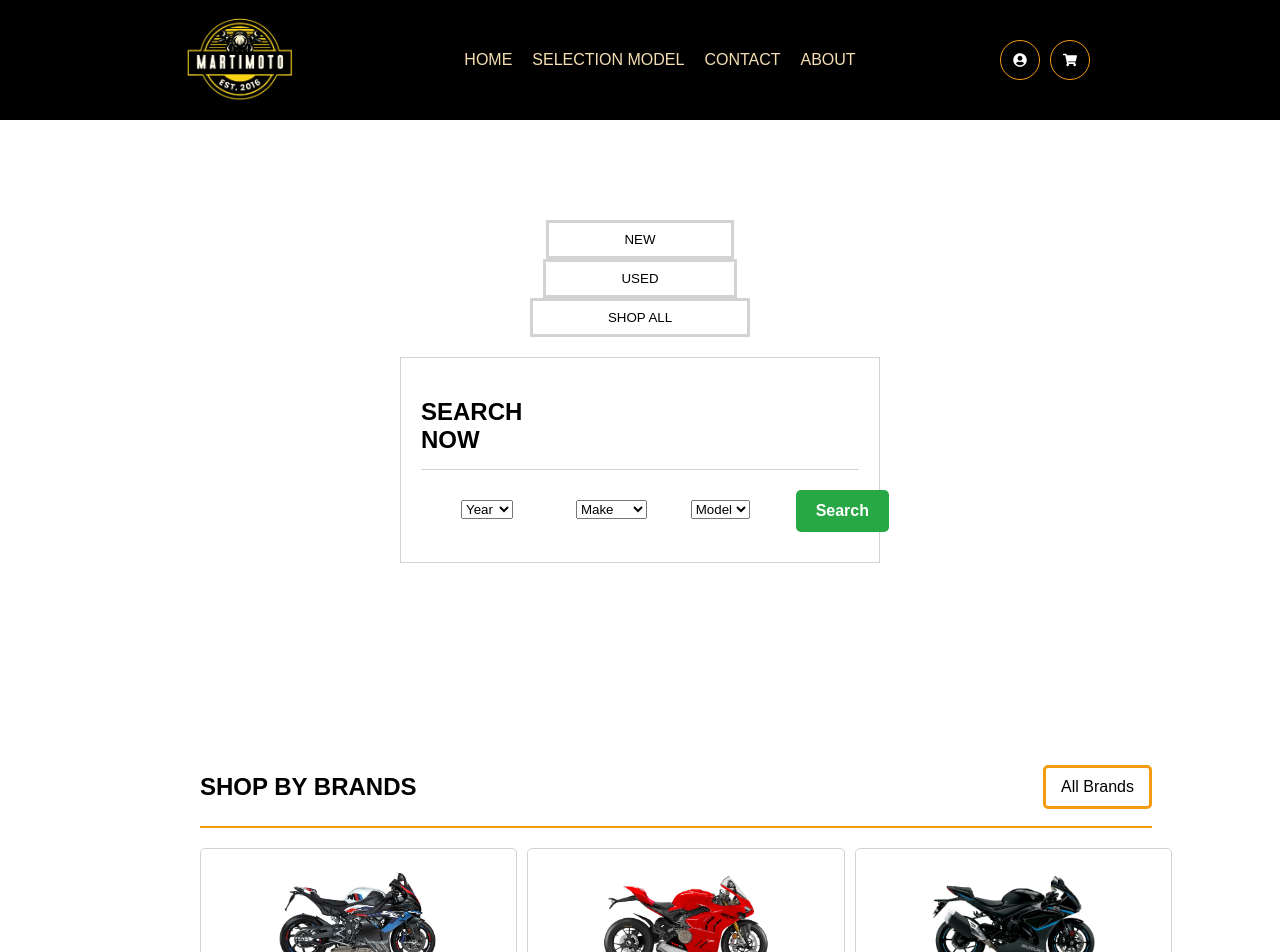
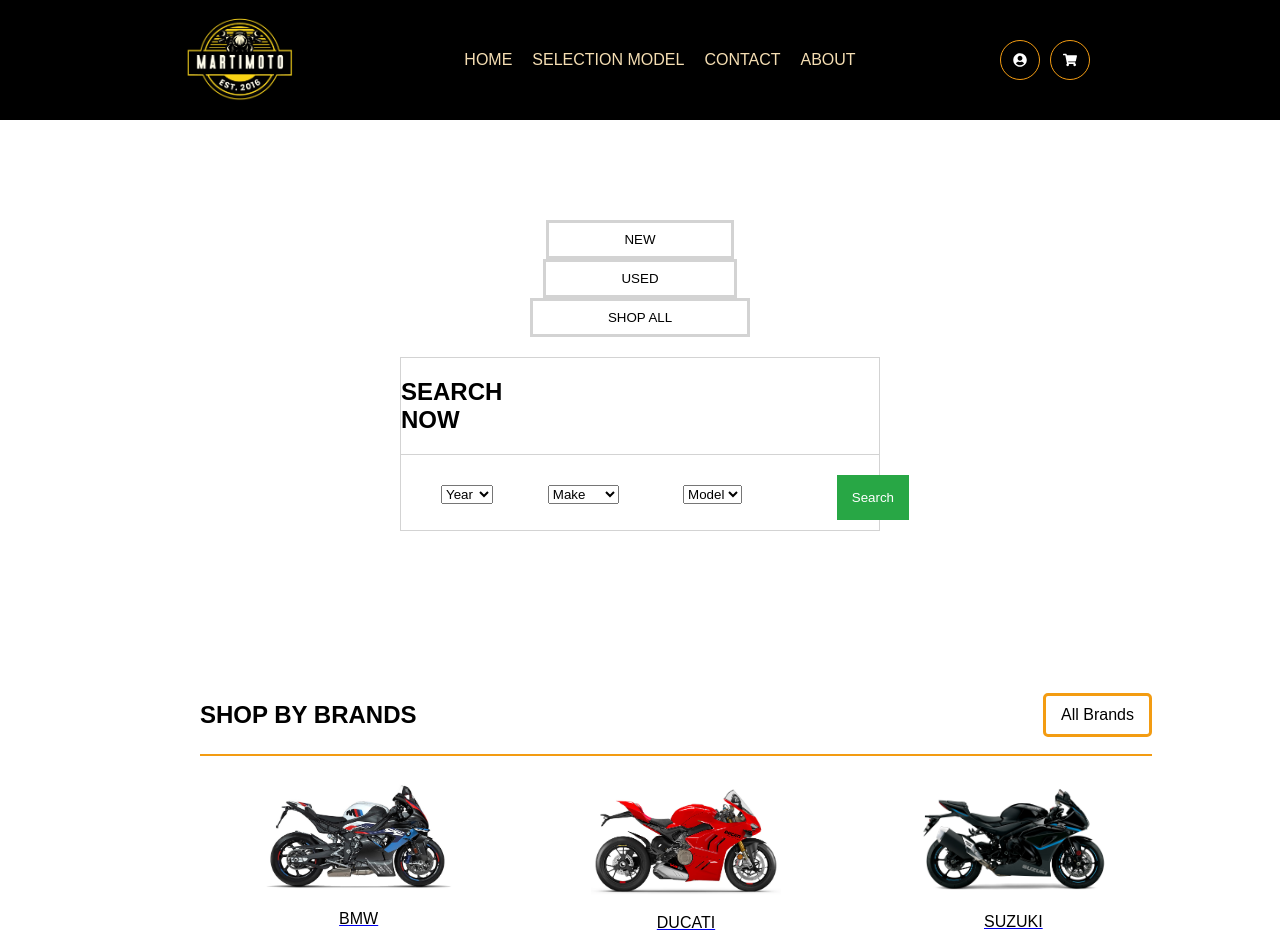
Before and after one commit to dsimplichev/martimoto, a React (Create React App) app: page /partssearch in a window 1280 px wide. Shown: the top 952 px of the page. Built offline with nearby package versions, Linux system fonts and the light colour scheme.

Commit message:
updating css of brand card

```diff
--- a/src/Card/BrandCard.js
+++ b/src/Card/BrandCard.js
@@ -1,6 +1,7 @@
 import React from 'react';
-import './brand.css';
+import './brand.css'
 import { Link } from 'react-router-dom';
+
 
 function BrandCard({ img, brandName }) {
     return (
--- a/src/Card/brand.css
+++ b/src/Card/brand.css
@@ -42,7 +42,12 @@
 }
 
 .category-card {
-    text-align: center; /* Center the text */
+    text-align: center;
+}
+
+.category-card  p {
+    text-decoration: none;
+    color: black;
 }
 
 .category-card img {
--- a/src/pages/brandCategory/BrandCategory.jsx
+++ b/src/pages/brandCategory/BrandCategory.jsx
@@ -16,23 +16,22 @@
 
     return (
         <div>
-            <h1>All Categories for {brandName}</h1>
 
-            <div className="search-now">
-                <div className="search-title-container">
-                    <h2 className="search-title">SEARCH NOW</h2>
+            <div className="search-now-brand">
+                <div className="search-title-container-brand">
+                    <h2 className="search-title-brand">SEARCH NOW</h2>
                 </div>
-                <form className="search-form">
+                <form className="search-form-brand">
                     <SelectDropdown label="Year" options={[{ value: '2024', label: '2024' }, { value: '2023', label: '2023' }]} />
                     <SelectDropdown label="Make" options={[{ value: brandName, label: brandName }]} />
                     <SelectDropdown label="Model" options={[]} />
-                    <button type="submit" className="search-button">Search</button>
+                    <button type="submit" className="search-button-brand">Search</button>
                 </form>
             </div>
 
-            <div className="category-grid">
+            <div className="category-grid-brand">
                 {categories.map((category, index) => (
-                    <div key={index} className="category-item">
+                    <div key={index} className="category-item-brand">
                         <p>{category}</p>
                     </div>
                 ))}
--- a/src/pages/brandCategory/brandCategory.css
+++ b/src/pages/brandCategory/brandCategory.css
@@ -1,109 +1,88 @@
 
 .brand-category-container {
-    padding: 60px 100px;
-    text-align: center;
+    padding: 20px;
+    max-width: 1200px;
+    margin: 0 auto;
+    font-family: Arial, sans-serif;
 }
 
 
-.all-categories-title {
-    font-size: 32px;
-    font-weight: bold;
+.search-now-brand {
+    border: 1px solid lightgray;
+    padding: 20px;
     margin-bottom: 30px;
 }
 
+.search-title-container-brand {
+    border-bottom: 1px solid lightgray;
+    padding-bottom: 10px;
+    margin-bottom: 15px;
+}
 
-.search-now {
-    border: 1px solid lightgray;
-    padding: 20px;
-    margin-bottom: 40px;
+.search-title-brand {
+    font-size: 24px;
+    font-weight: bold;
+    margin: 0;
 }
 
 
-.search-title-container h2 {
-    font-size: 24px;
-    font-weight: bold;
-    margin-bottom: 15px;
-    text-align: left;
+.search-form-brand {
+    display: flex;
+    gap: 20px;
+    margin-top: 15px;
+    align-items: center;
 }
 
-
-.search-form {
-    display: flex;
-    justify-content: space-between;
-    gap: 20px;
-}
-
-
-.select-year,
-.select-make,
-.select-model {
-    padding: 10px;
-    width: 150px;
-    font-size: 16px;
-}
-
-
-.search-button {
-    padding: 12px 20px;
+.search-button-brand {
+    padding: 10px 20px;
     background-color: #28a745;
     color: white;
     border: none;
     cursor: pointer;
     font-size: 16px;
-    font-weight: bold;
-    border-radius: 5px;
-    transition: background-color 0.3s;
 }
 
-.search-button:hover {
+.search-button-brand:hover {
     background-color: #218838;
 }
 
 
-.category-grid {
+.category-grid-brand {
     display: grid;
-    grid-template-columns: repeat(6, 1fr); /* 6 колони */
-    gap: 20px;
+    grid-template-columns: repeat(6, 1fr);
+    gap: 15px;
     margin-top: 20px;
 }
 
-
-.category-card {
-    border: 1px solid lightgray;
+.category-item-brand {
+    background-color: #f9f9f9;
     padding: 15px;
+    border: 1px solid #ddd;
     text-align: center;
-    transition: transform 0.3s;
-    background-color: white;
-    border-radius: 5px;
+    font-size: 14px;
+    font-weight: bold;
+    cursor: pointer;
+    transition: background-color 0.3s;
 }
 
-.category-card:hover {
-    transform: scale(1.05);
-    box-shadow: 0 4px 8px rgba(0, 0, 0, 0.2);
+.category-item-brand:hover {
+    background-color: #eaeaea;
 }
 
 
-.category-card img {
-    max-width: 100%;
-    height: auto;
-    margin-bottom: 10px;
-    border-radius: 5px;
-}
-
-
-.category-card p {
-    font-size: 14px;
-    font-weight: bold;
-    color: #333;
-}
-
-/* Респонсив дизайн за мобилни устройства */
 @media (max-width: 768px) {
-    .category-grid {
-        grid-template-columns: repeat(2, 1fr); /* 2 колони на по-малки екрани */
-    }
-    .search-form {
+    .search-form-brand {
         flex-direction: column;
         gap: 10px;
     }
+
+    .category-grid-brand {
+        grid-template-columns: repeat(2, 1fr);
+    }
 }
+
+@media (min-width: 768px) and (max-width: 1024px) {
+    .category-grid-brand {
+        grid-template-columns: repeat(3, 1fr);
+    }
+}
```
